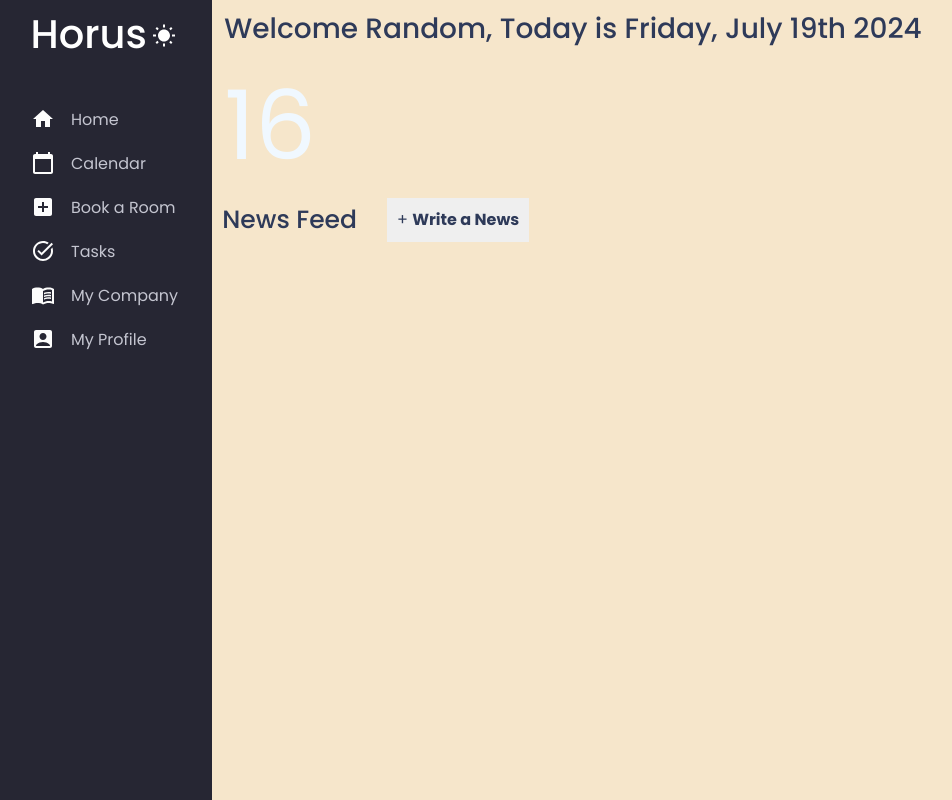
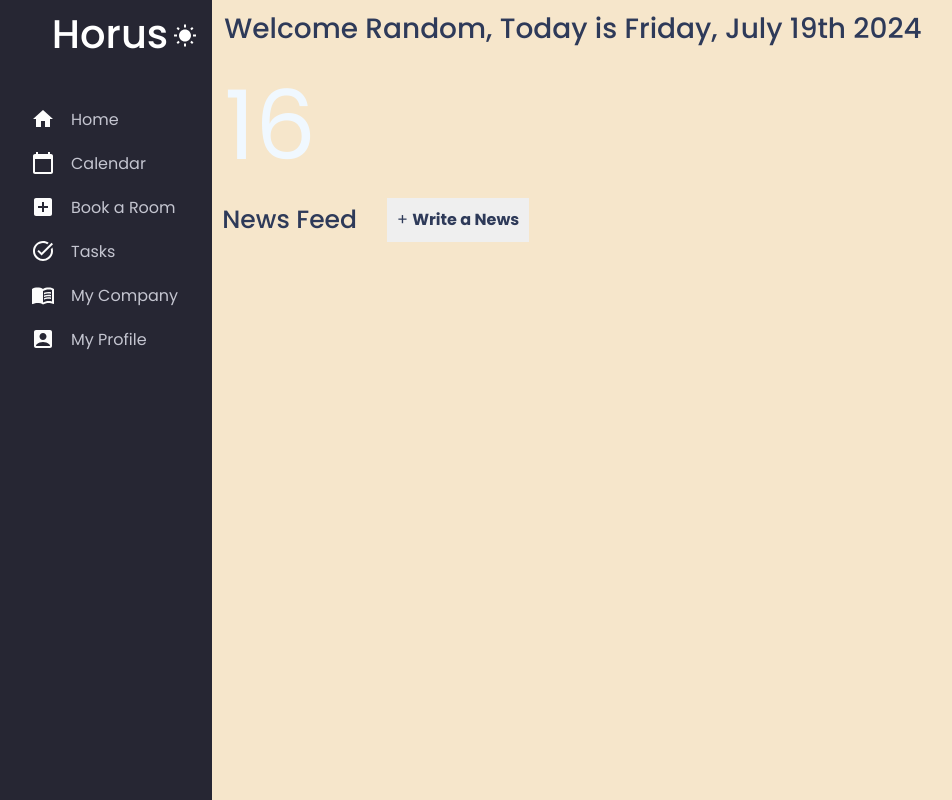
Before and after one commit to Bi7al/Bi7al.io, a React (Vite) app: page / in a window 1280 px wide. Shown: the whole page, without its empty margins (1-953 px from the left). Built offline with nearby package versions, Linux system fonts and the light colour scheme.

Commit message:
Changed Pane Size

```diff
--- a/src/components/Sidebar.css
+++ b/src/components/Sidebar.css
@@ -1,7 +1,6 @@
 .pane{
-    width: inherit;
+    width: 16rem;
     height: 100%;
-    background-color: black;
     color: white;
     box-sizing: border-box;
     padding: 10px 5px 0px 0px;
```
